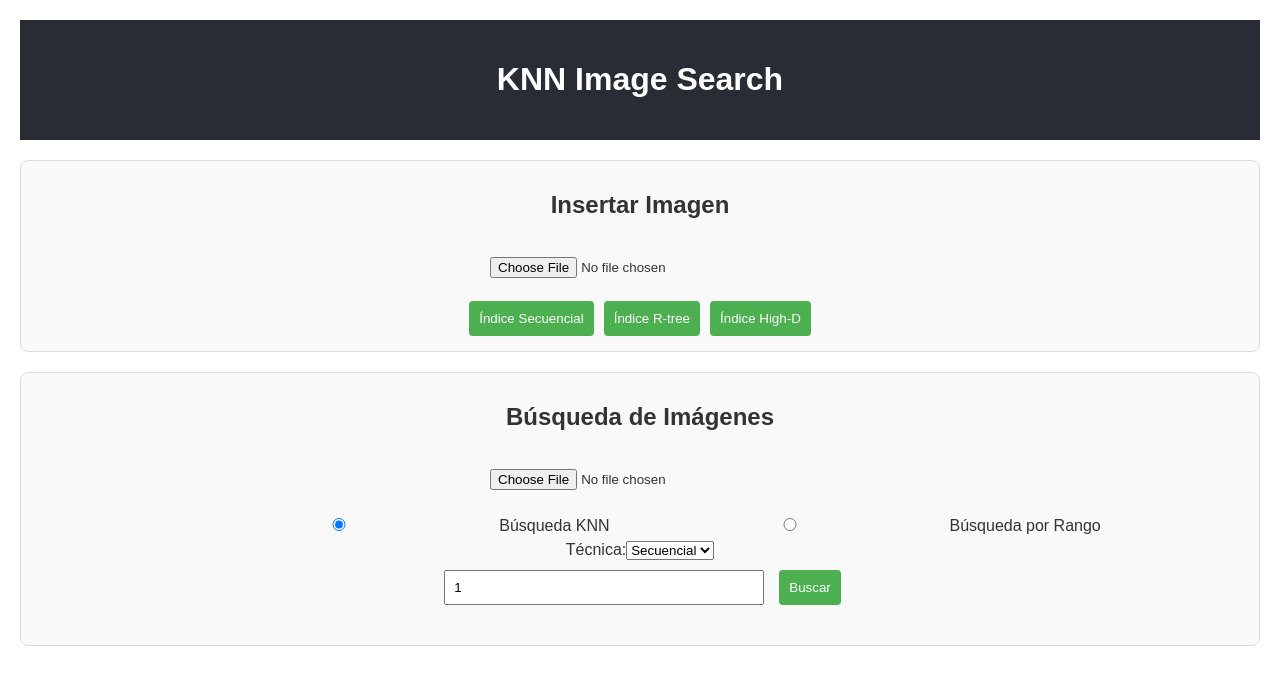
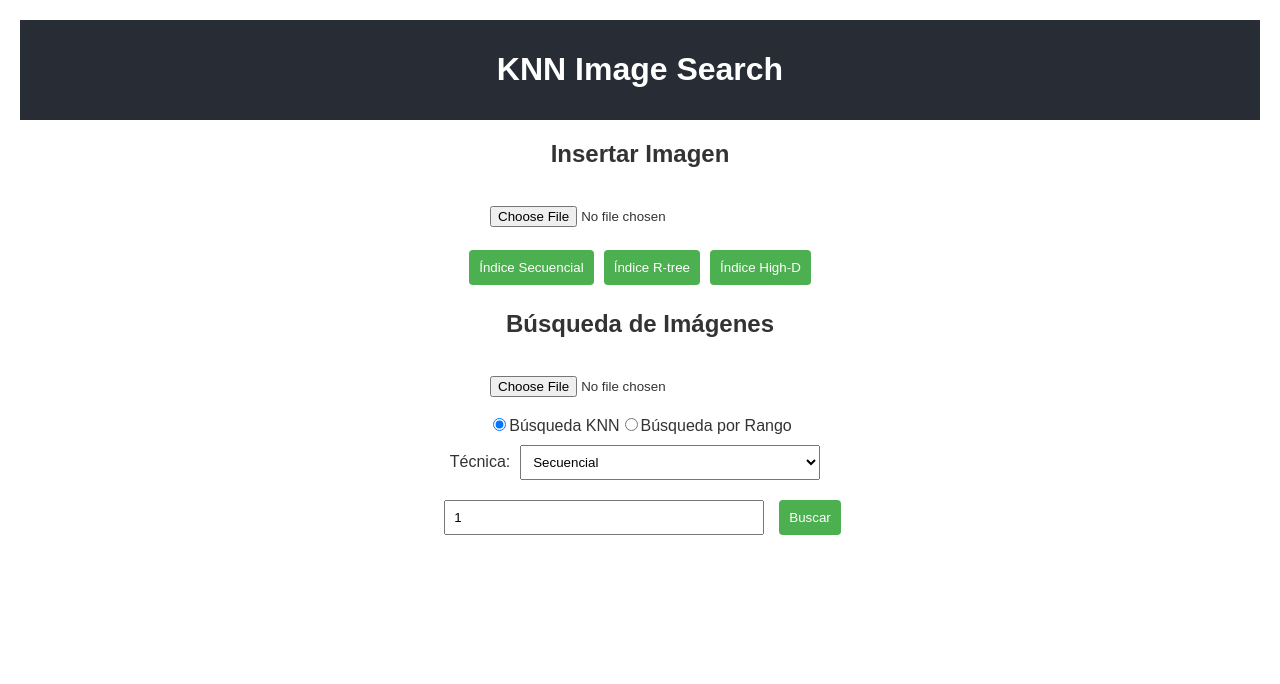
Before and after one commit to SebaU12/DataFusion-DB, a React (Create React App) app in the folder proyecto3/frontend/: page / in a window 1280 px wide. Shown: the top 684 px of the page. Built offline with nearby package versions, Linux system fonts and the light colour scheme.

Commit message:
Update App.css

```diff
--- a/proyecto3/frontend/src/App.css
+++ b/proyecto3/frontend/src/App.css
@@ -8,18 +8,16 @@
 .App-header {
   background-color: #282c34;
   color: white;
-  padding: 20px;
+  padding: 10px 20px;
 }
 
 section {
   margin: 20px 0;
-  padding: 10px;
-  border: 1px solid #ddd;
-  border-radius: 8px;
-  background-color: #f9f9f9;
 }
 
-input {
+input[type="file"],
+input[type="number"],
+select {
   margin: 10px;
   padding: 8px;
   width: 300px;
@@ -39,22 +37,15 @@ button:hover {
   background-color: #45a049;
 }
 
-label {
-  margin: 0 10px;
-}
-
 .results {
   display: flex;
   flex-wrap: wrap;
   justify-content: center;
-  margin-top: 20px;
 }
 
 .preview {
-  width: 150px;
-  height: 150px;
+  width: 100px;
+  height: 100px;
   margin: 5px;
   object-fit: cover;
-  border: 1px solid #ddd;
-  border-radius: 4px;
 }
```
